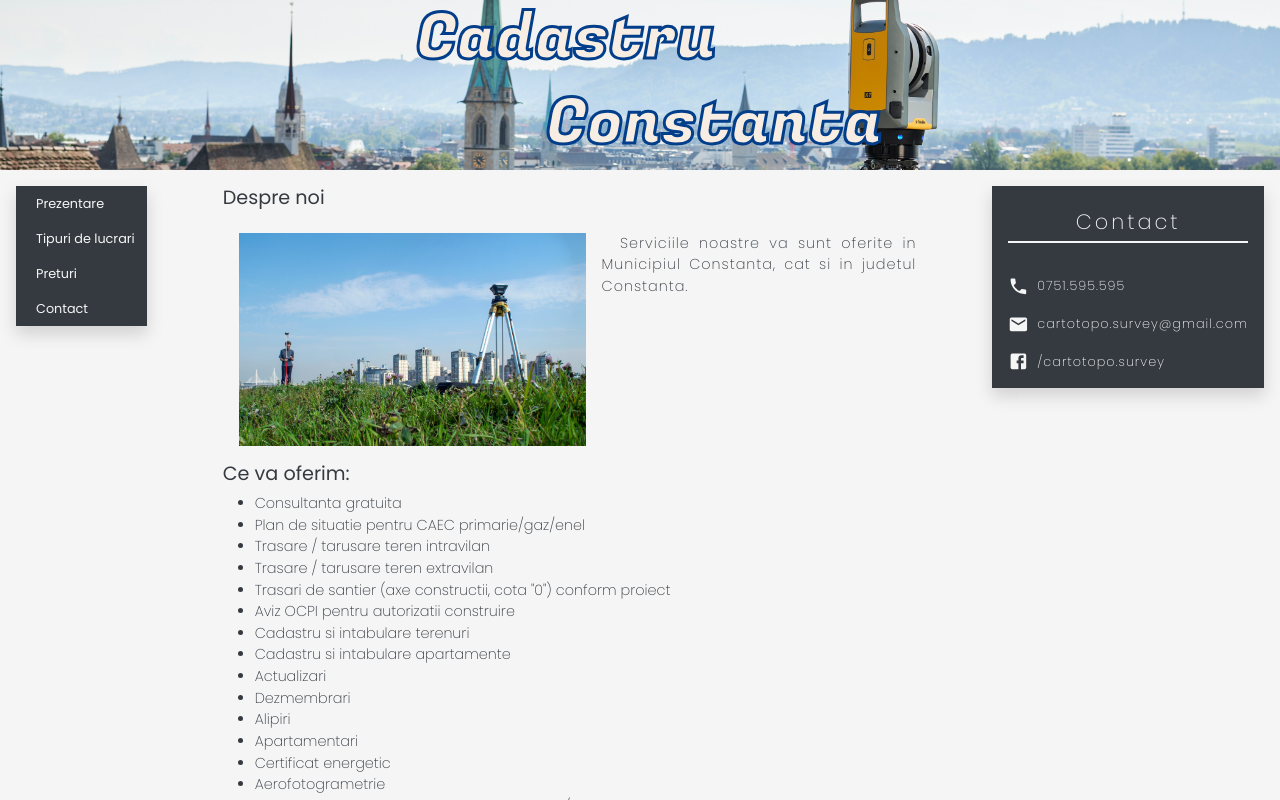
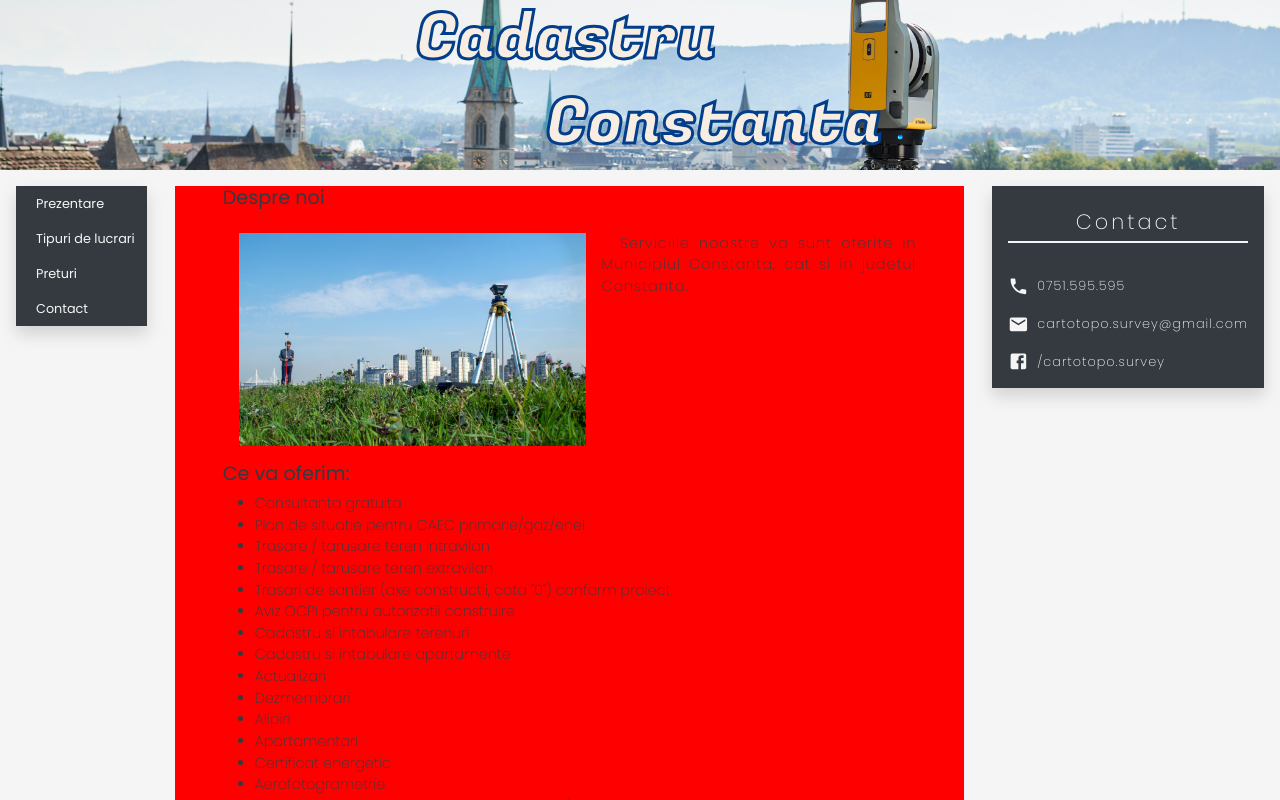
Before and after one commit to MocanuAlinD/cadastru, a Next.js app: page / in a window 1280 px wide. Shown: the top 800 px of the page. Built offline with nearby package versions, Linux system fonts and the light colour scheme.

Commit message:
Test branch

```diff
--- a/styles/globals.scss
+++ b/styles/globals.scss
@@ -1,3 +1,4 @@
+
 * {
   box-sizing: border-box;
   margin: 0;
--- a/styles/sections.module.scss
+++ b/styles/sections.module.scss
@@ -1,5 +1,5 @@
 .container {
-  // background: green;
+  background: red;
   border-bottom: 1px solid var(--color-dark);
   padding: 0 3rem;
   padding-bottom: 5rem;
```
